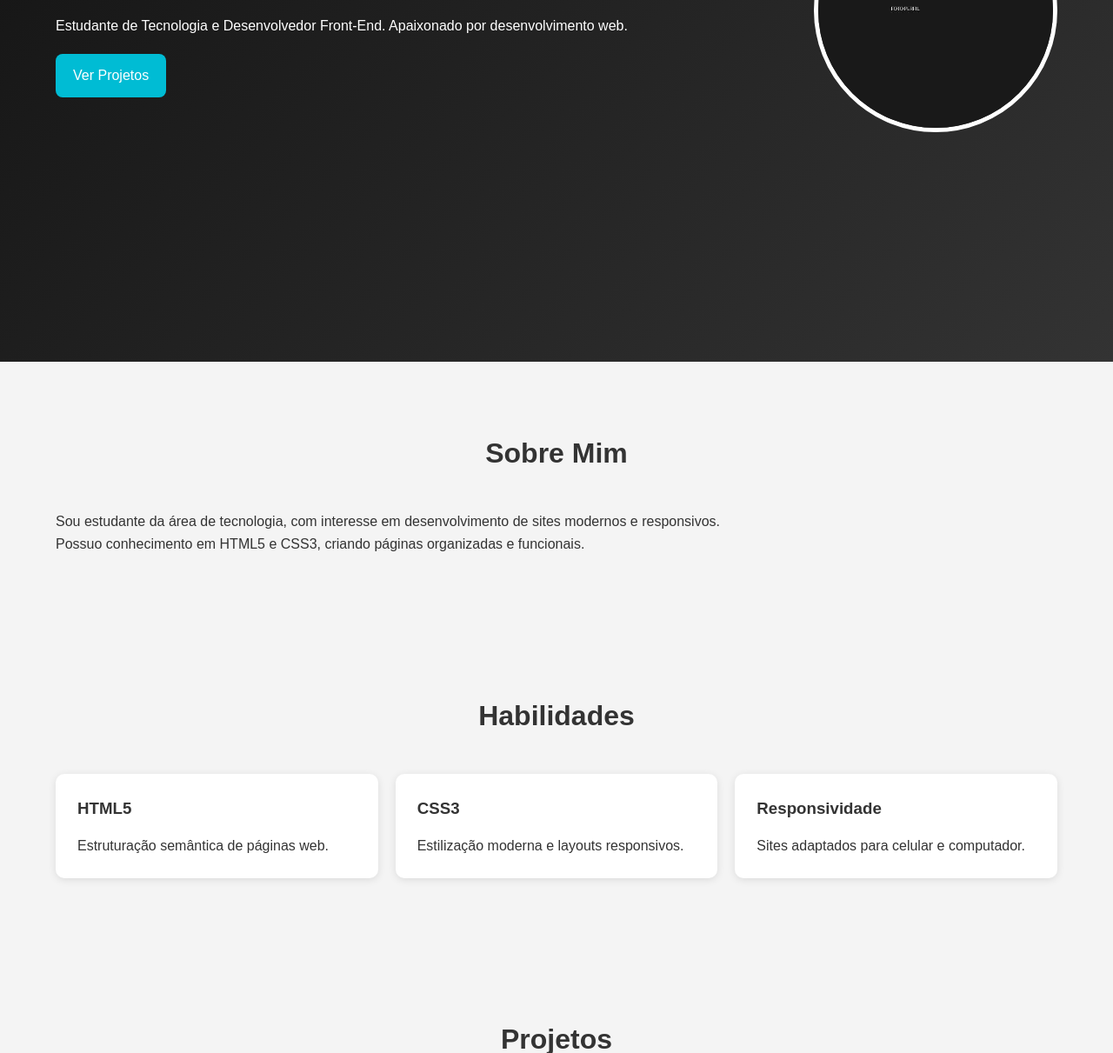
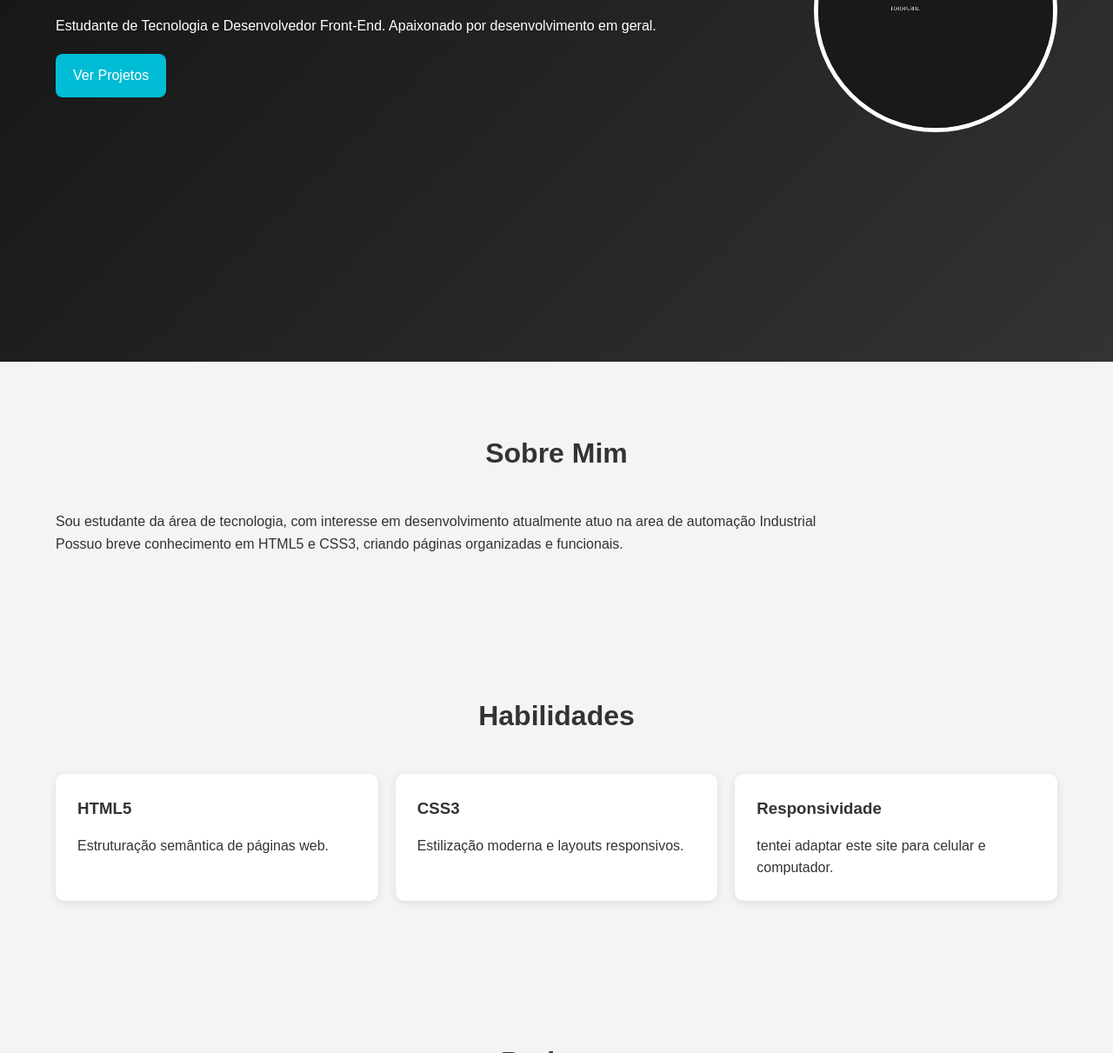
Before and after one commit to KaueNDS023/Portifolio-Kaue-Santos, a plain HTML site: page index.html in a window 1280 px wide. Shown: the part 470-1681 px from the top of the page at 87% size. Drawn offline with Linux system fonts and the light colour scheme.

Commit message:
Update index.html

```diff
--- a/index.html
+++ b/index.html
@@ -47,7 +47,7 @@
 
                 <p>
                     Estudante de Tecnologia e Desenvolvedor Front-End.
-                    Apaixonado por desenvolvimento web.
+                    Apaixonado por desenvolvimento em geral.
                 </p>
 
                 <a href="#projetos" class="btn">
@@ -78,12 +78,12 @@
 
             <p>
                 Sou estudante da área de tecnologia,
-                com interesse em desenvolvimento de sites
-                modernos e responsivos.
+                com interesse em desenvolvimento
+                atualmente atuo na area de automação Industrial
             </p>
 
             <p>
-                Possuo conhecimento em HTML5 e CSS3,
+                Possuo breve conhecimento em HTML5 e CSS3,
                 criando páginas organizadas e funcionais.
             </p>
 
@@ -125,7 +125,7 @@
                     <h3>Responsividade</h3>
 
                     <p>
-                        Sites adaptados para celular e computador.
+                        tentei adaptar este site para celular e computador.
                     </p>
 
                 </div>
```
